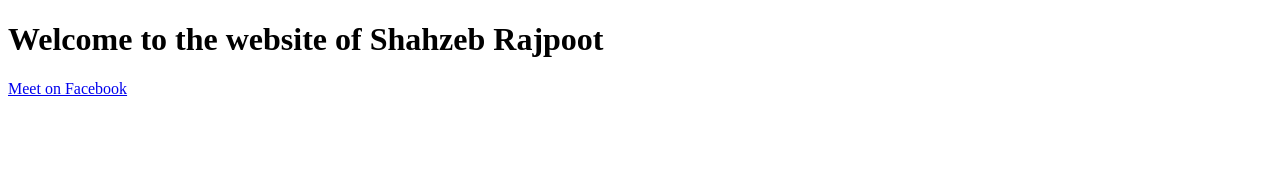
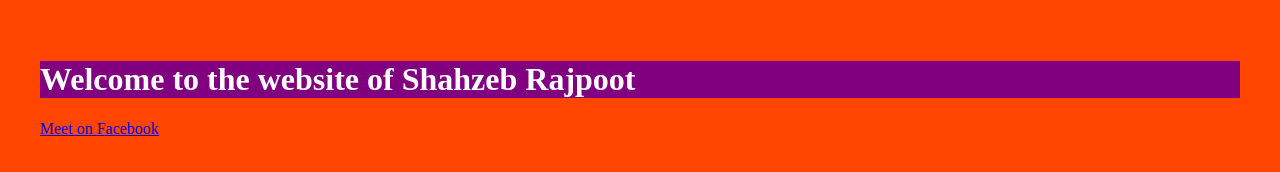
Before and after one commit to shazebdev/web-app, a plain HTML site: page index.htm in a window 1280 px wide. Drawn offline with Linux system fonts and the light colour scheme.

Commit message:
sytling app

```diff
--- a/index.htm
+++ b/index.htm
@@ -5,6 +5,19 @@
     <meta http-equiv="X-UA-Compatible" content="IE=edge">
     <meta name="viewport" content="width=device-width, initial-scale=1.0">
     <title>App</title>
+
+    <style>
+        body {
+            background-color: orangered;
+            color: #fff;
+            padding: 2rem;
+        }
+
+
+        h1 {
+            background-color: purple;
+        }
+    </style>
 </head>
 <body>
     <h1>Welcome to the website of <strong>Shahzeb Rajpoot</strong></h1>
```
